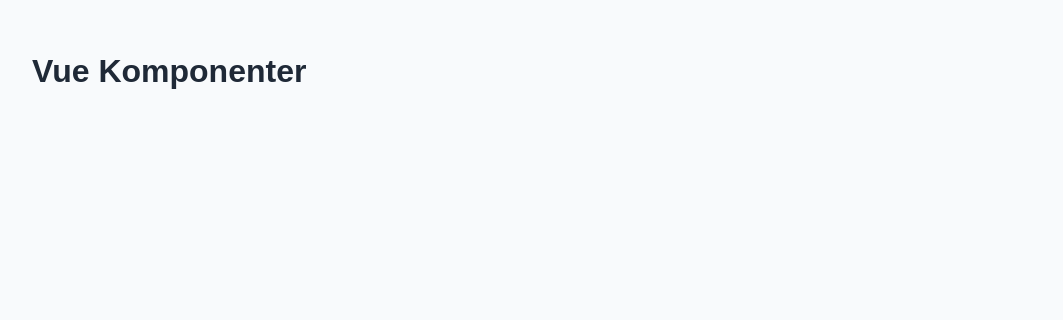
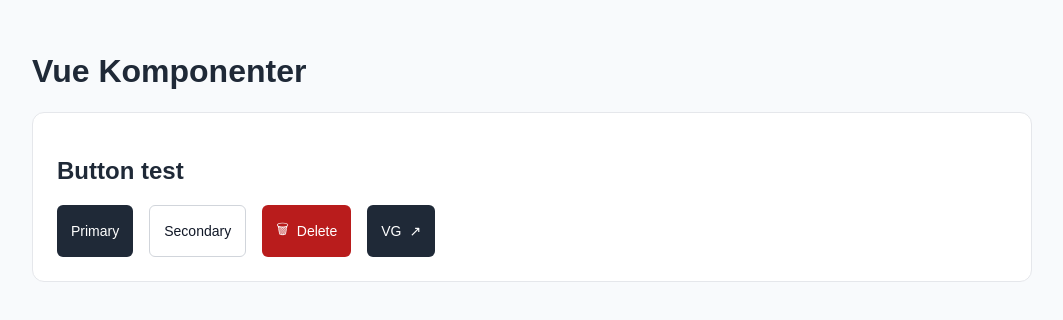
Before and after one commit to sebastianingebrigtsen/Vue-komponenter, a Vue app: page / in a window 1280 px wide. Shown: the top 320 px of the page, without its empty margins (108-1171 px from the left). Built offline with nearby package versions, Linux system fonts and the light colour scheme.

Commit message:
Lagt til BaseButton komponent

```diff
--- a/src/App.vue
+++ b/src/App.vue
@@ -1,8 +1,25 @@
-<script setup lang="ts"></script>
+<script setup lang="ts">
+import BaseButton from './components/BaseButton.vue';
+
+function clickTest() {
+  alert('Knappen er trykket på!');
+}
+</script>
 
 <template>
   <main>
     <h1>Vue Komponenter</h1>
+
+    <section class="demo-section">
+      <h2>Button test</h2>
+
+      <div class="button-group">
+        <BaseButton label="Primary" @click="clickTest" />
+        <BaseButton label="Secondary" variant="secondary" />
+        <BaseButton label="Delete" variant="danger" iconBefore="🗑" />
+        <BaseButton label="VG" href="https://vg.no" iconAfter="↗" />
+      </div>
+    </section>
   </main>
 </template>
 
@@ -13,4 +30,23 @@
   padding: 2rem;
   font-family: Arial, sans-serif;
 }
+
+.intro {
+  color: #4b5563;
+  margin-bottom: 2rem;
+}
+
+.demo-section {
+  background: white;
+  border: 1px solid #e5e7eb;
+  border-radius: 12px;
+  padding: 1.5rem;
+}
+
+.button-group {
+  display: flex;
+  flex-wrap: wrap;
+  gap: 1rem;
+  margin-top: 1rem;
+}
 </style>
--- a/src/components/BaseButton.vue
+++ b/src/components/BaseButton.vue
@@ -0,0 +1,105 @@
+<script setup lang="ts">
+// Mulige stilvarianter for knappen.
+type Variant = 'default' | 'secondary' | 'danger';
+
+defineProps({
+  label: String,
+
+  // Bestemmer visuell variant av knappen.
+  // Default brukes for primær handling.
+  variant: {
+    type: String as () => Variant,
+    default: 'default',
+  },
+
+  // Hvis href er satt rendres komponenten som <a> i stedet for <button>.
+  href: String,
+
+  // Valgfrie ikoner før eller etter teksten.
+  iconBefore: String,
+  iconAfter: String,
+});
+
+// Sender klikk-event videre til parent-komponenten.
+const emit = defineEmits(['click']);
+
+function handleClick(event: MouseEvent) {
+  emit('click', event);
+}
+</script>
+
+<template>
+  <!--
+    Vanlig knapp brukes når komponenten representerer en handling.
+  -->
+  <button v-if="!href" :class="['button', 'button-' + variant]" @click="handleClick">
+    <span v-if="iconBefore">{{ iconBefore }}</span>
+
+    <span v-if="label">
+      {{ label }}
+    </span>
+
+    <span v-if="iconAfter">{{ iconAfter }}</span>
+  </button>
+
+  <!--
+    Hvis href er oppgitt brukes en anchor slik at komponenten
+    også kan fungere som navigasjonslenke.
+  -->
+  <a v-else :href="href" :class="['button', 'button-' + variant]">
+    <span v-if="iconBefore">{{ iconBefore }}</span>
+
+    <span v-if="label">
+      {{ label }}
+    </span>
+
+    <span v-if="iconAfter">{{ iconAfter }}</span>
+  </a>
+</template>
+
+<style scoped>
+/* Grunnstil for knapper */
+.button {
+  display: inline-flex;
+  align-items: center;
+  gap: 8px;
+  padding: 14px;
+  border-radius: 6px;
+  border: none;
+  font-size: 14px;
+  font-weight: 500;
+  cursor: pointer;
+  text-decoration: none;
+}
+
+/* Standard  */
+.button-default {
+  background: #1f2937;
+  color: white;
+}
+
+.button-default:hover {
+  background: #111827;
+}
+
+/* Sekundær */
+.button-secondary {
+  background: white;
+  border: 1px solid #d1d5db;
+  color: #111827;
+}
+
+.button-secondary:hover {
+  background: #f3f4f6;
+}
+
+/* Danger */
+.button-danger {
+  background: #b91c1c;
+  color: white;
+}
+
+.button-danger:hover {
+  background: #991b1b;
+}
+</style>
```
